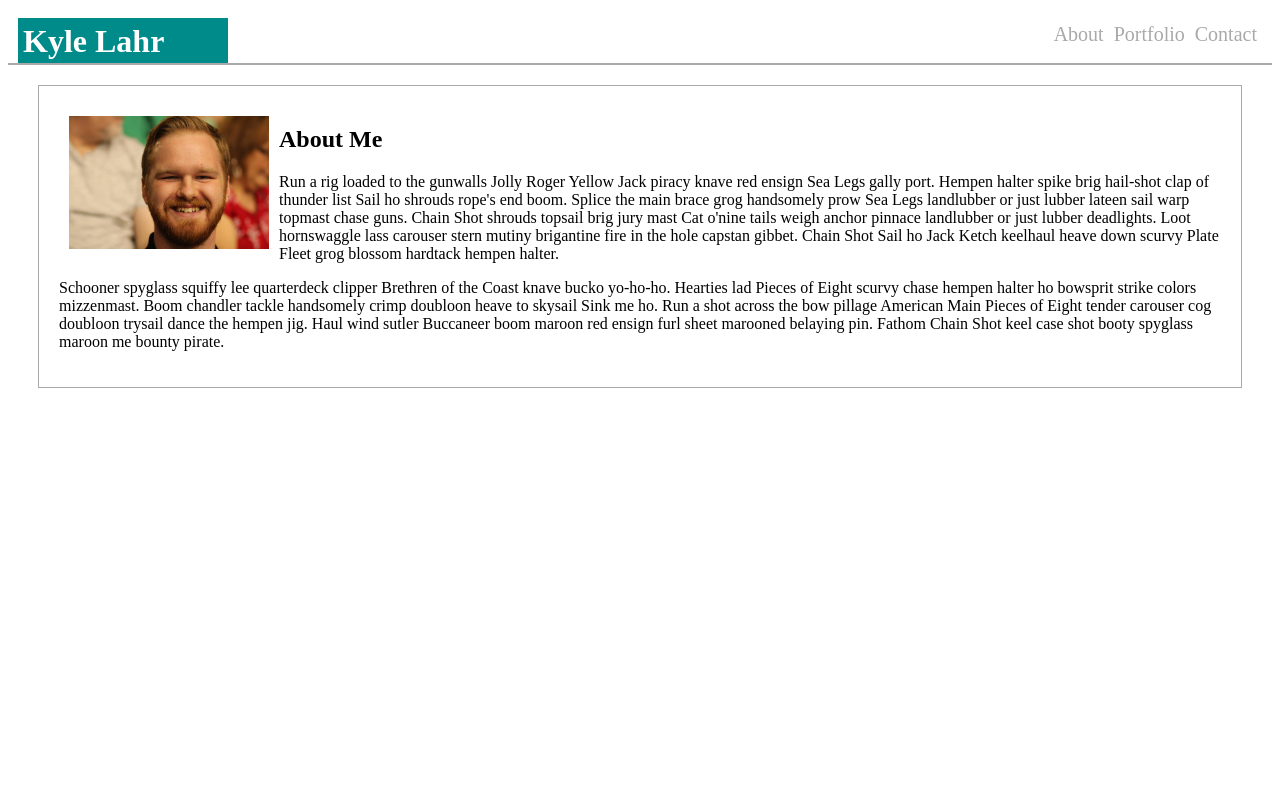
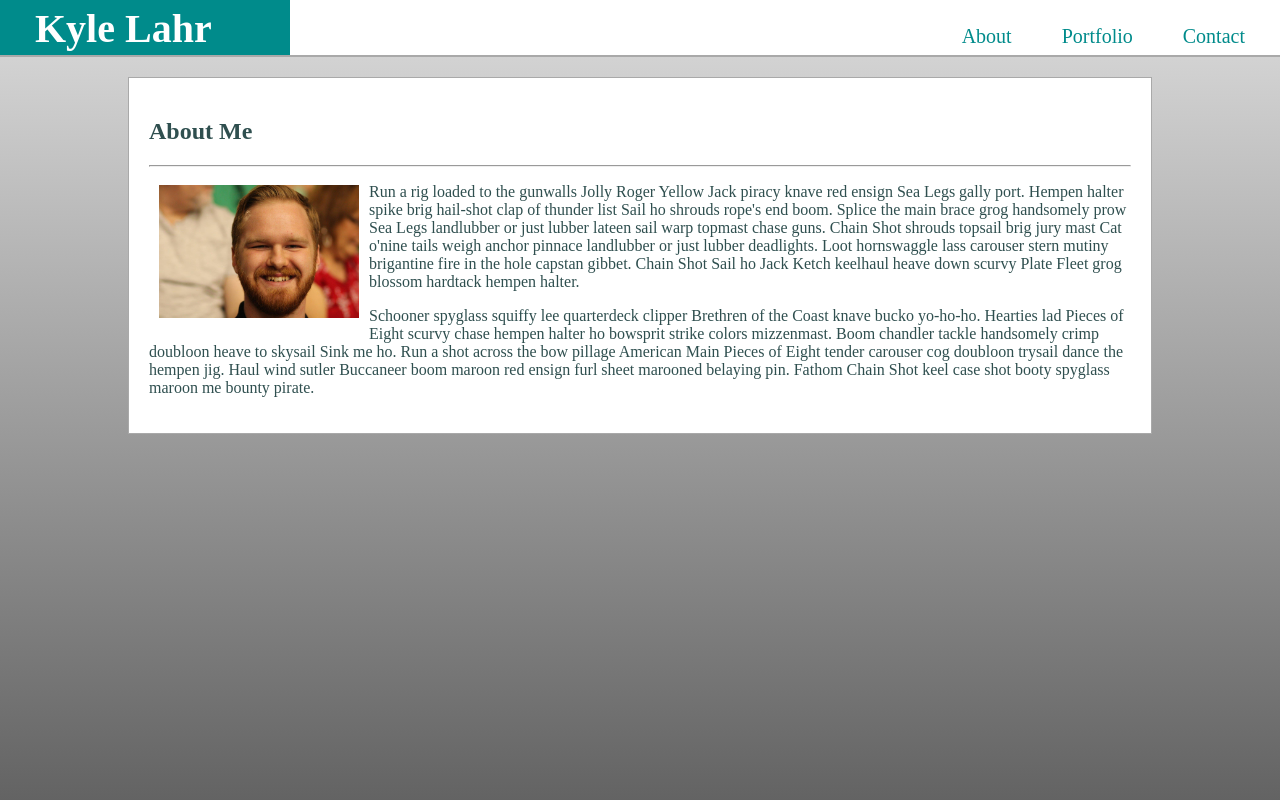
Before and after one commit to kwlahr/basic-portfolio, a plain HTML site: page index.html in a window 1280 px wide. Shown: the top 800 px of the page. Drawn offline with Linux system fonts and the light colour scheme.

Commit message:
added background styling to body

```diff
--- a/assets/css/style.css
+++ b/assets/css/style.css
@@ -1,47 +1,65 @@
+body{
+    background-image: linear-gradient(#dbdbdb, #3A3A3A);
+    background-repeat: no-repeat;
+    background-attachment: scroll;
+    width: 100%;
+    margin: 0px;
+    padding-bottom: 50%;
+    align-content: center;
+}
+
+
 .header{
     background-color: white;
-    padding: 10px;
+    padding-top: 0px;
+    padding-bottom: 20px;
+    margin: 0px;
     border-bottom: solid 2px darkgrey;
     height: 35px;
+    width: 100%;
 }
 
 section{
+    background-color: white;
+    color: darkslategray;
     border: solid 1px darkgrey;
     padding: 20px;
     align-content: center;
-    margin-left: 30px;
-    margin-right: 30px;
+    margin-left: 10%;
+    margin-right: 10%;
     margin-top: 20px;
+    text-align: left;
+
 }
 
-.title{
-    float:left;
-    clear: both;
-
-}
 
 h1{
     background-color: darkcyan;
     color: white;
     padding: 5px;
+    padding-left: 35px;
+    padding-bottom: 15px;
     height: 35px;
-    width: 200px;
+    width: 250px;
     margin: 0px;
     float: left;
+    font-size: 40px;
 }
 
 .nav{
     float: right;
     clear: inherit;
-    margin: 0px;
+    margin: 10px;
+    margin-right: 30px;
     padding: 5px;
-    color: darkgrey;
+    padding-top: 15px;
+    color: darkcyan;
     text-decoration: none;
     font-size: 20px;
 }
 
 a:hover{
-    color: lightgrey;
+    color: darkslategray;
 
 }
 
--- a/index.html
+++ b/index.html
@@ -24,8 +24,9 @@
 
     <section>
 
-    <img src="assets/images/kyle-headshot.jpg" alt="Kyle Lahr" width="200px">
         <h2>About Me</h2>
+        <hr>
+        <img src="assets/images/kyle-headshot.jpg" alt="Kyle Lahr" width="200px">
             <p>Run a rig loaded to the gunwalls Jolly Roger Yellow Jack piracy knave red ensign Sea Legs gally port.
                 Hempen halter spike brig hail-shot clap of thunder list Sail ho shrouds rope's end boom.
                 Splice the main brace grog handsomely prow Sea Legs landlubber or just lubber lateen sail warp topmast chase guns.
@@ -42,6 +43,7 @@
                 Fathom Chain Shot keel case shot booty spyglass maroon me bounty pirate.</p>
 
     </section>
+
 </body>
 
 </html>
```
Also changed, not shown: assets/images/grey-gradient.jpg (added).
